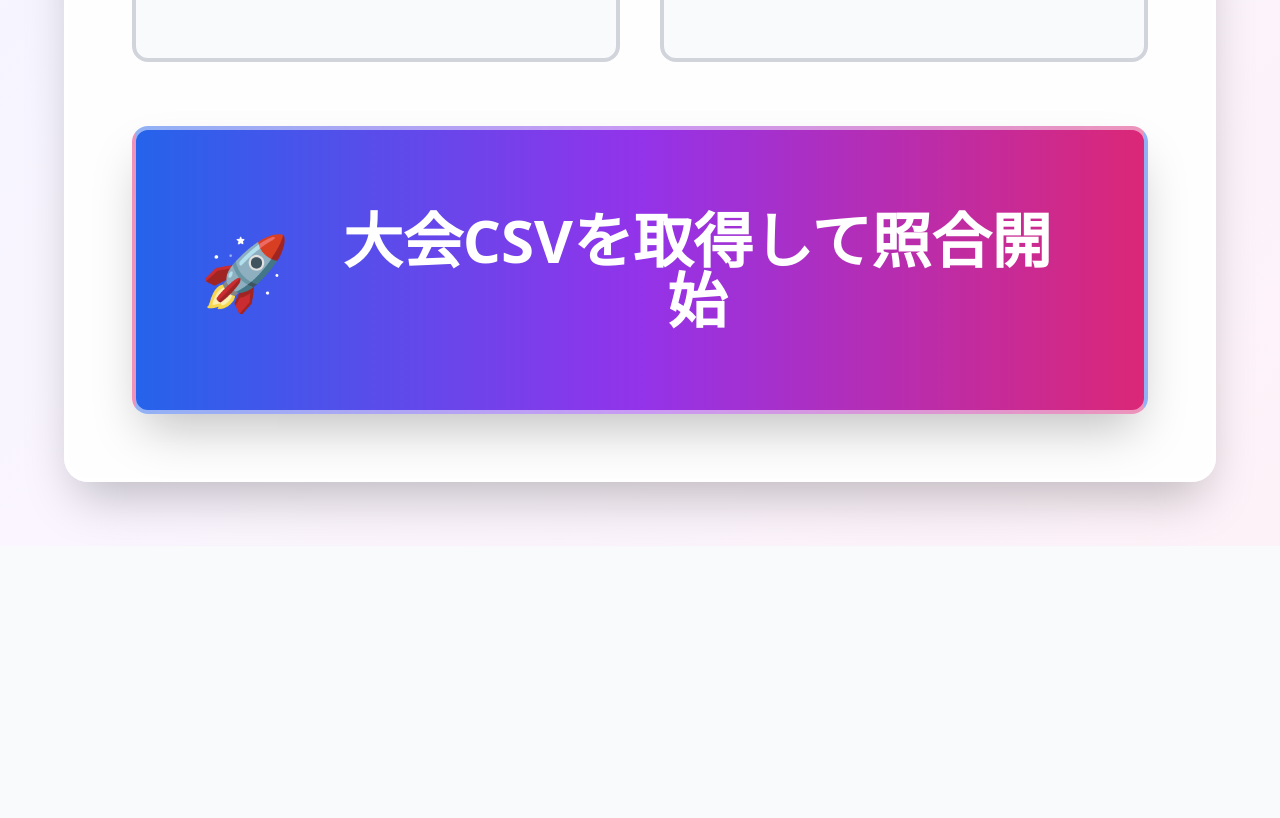
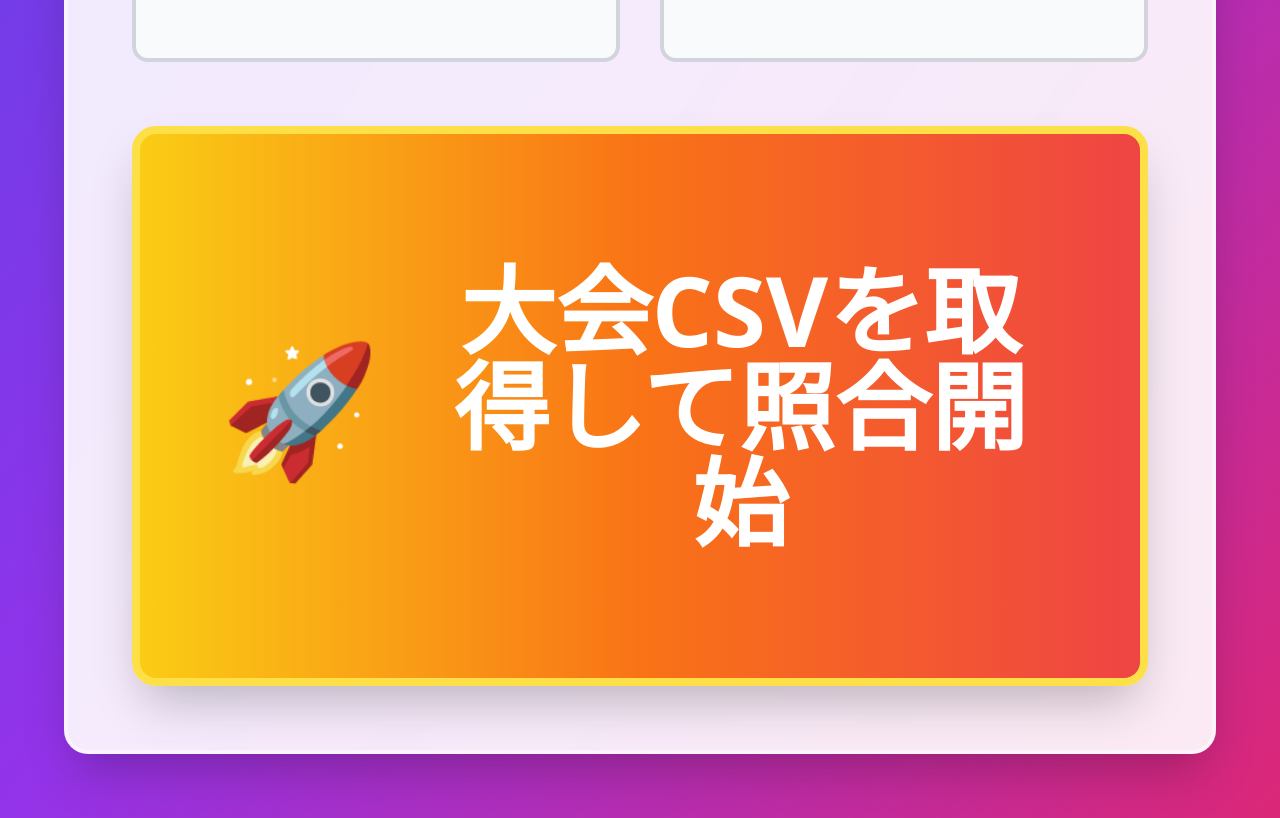
Before and after one commit to sapnap680/letada, a Next.js app in the folder ddadam/frontend/: page / in a window 1280 px wide. Shown: the part 920-1738 px from the top of the page. Before the commit the page ends 1466 px from the top, so only its background shows below. Built offline with nearby package versions, Linux system fonts and the light colour scheme.

Commit message:
Add files via upload

```diff
--- a/ddadam/frontend/pages/index.tsx
+++ b/ddadam/frontend/pages/index.tsx
@@ -65,7 +65,7 @@ export default function Home() {
   };
 
   return (
-    <main className="min-h-screen bg-gradient-to-br from-blue-50 via-purple-50 to-pink-50">
+    <main className="min-h-screen bg-gradient-to-br from-indigo-600 via-purple-600 to-pink-600">
       <div className="min-h-screen flex items-center justify-center p-8 sm:p-12 lg:p-16">
         <div className="w-full max-w-6xl">
           {/* ヘッダー */}
@@ -128,16 +128,16 @@ export default function Home() {
             <button
               onClick={handleStart}
               disabled={loading}
-              className={`w-full py-12 sm:py-16 lg:py-20 px-8 sm:px-12 lg:px-16 rounded-2xl font-black text-white text-4xl sm:text-5xl lg:text-6xl transition-all transform shadow-2xl border-4 ${
+              className={`w-full py-20 sm:py-24 lg:py-32 px-12 sm:px-16 lg:px-20 rounded-3xl font-black text-white text-5xl sm:text-6xl lg:text-7xl xl:text-8xl transition-all transform shadow-2xl border-8 ${
                 loading
                   ? "bg-gray-400 border-gray-500 cursor-not-allowed"
-                  : "bg-gradient-to-r from-blue-600 via-purple-600 to-pink-600 border-white/50 hover:from-blue-500 hover:via-purple-500 hover:to-pink-500 active:from-blue-700 active:via-purple-700 active:to-pink-700 hover:scale-[1.02] active:scale-[0.98] hover:shadow-2xl"
+                  : "bg-gradient-to-r from-yellow-400 via-orange-500 to-red-500 border-yellow-300 hover:from-yellow-300 hover:via-orange-400 hover:to-red-400 active:from-yellow-500 active:via-orange-600 active:to-red-600 hover:scale-[1.02] active:scale-[0.98] hover:shadow-2xl"
               }`}
             >
               {loading ? (
                 <span className="flex items-center justify-center">
                   <svg
-                    className="animate-spin -ml-1 mr-6 sm:mr-8 h-16 sm:h-20 lg:h-24 w-16 sm:w-20 lg:w-24 text-white"
+                    className="animate-spin -ml-1 mr-8 sm:mr-10 lg:mr-12 h-24 sm:h-28 lg:h-32 w-24 sm:w-28 lg:w-32 text-white"
                     xmlns="http://www.w3.org/2000/svg"
                     fill="none"
                     viewBox="0 0 24 24"
@@ -160,7 +160,7 @@ export default function Home() {
                 </span>
               ) : (
                 <span className="flex items-center justify-center">
-                  <span className="mr-4 sm:mr-6 text-5xl sm:text-6xl lg:text-7xl">🚀</span>
+                  <span className="mr-6 sm:mr-8 lg:mr-10 text-6xl sm:text-7xl lg:text-8xl xl:text-9xl">🚀</span>
                   <span>大会CSVを取得して照合開始</span>
                 </span>
               )}
--- a/ddadam/frontend/pages/result.tsx
+++ b/ddadam/frontend/pages/result.tsx
@@ -101,7 +101,7 @@ export default function Result() {
   };
 
   return (
-    <main className="min-h-screen bg-gradient-to-br from-slate-900 via-purple-900 to-slate-900">
+    <main className="min-h-screen bg-gradient-to-br from-indigo-900 via-purple-900 to-pink-900">
       <div className="min-h-screen flex items-center justify-center p-4 sm:p-8 lg:p-12">
         <div className="w-full max-w-5xl">
           {/* ヘッダー */}
@@ -202,10 +202,10 @@ export default function Result() {
                       }
                       target="_blank"
                       rel="noopener noreferrer"
-                      className="inline-block bg-gradient-to-r from-green-600 to-emerald-600 hover:from-green-500 hover:to-emerald-500 text-white font-bold py-6 sm:py-8 px-10 sm:px-12 lg:px-16 rounded-xl shadow-lg hover:shadow-green-500/50 transition-all transform hover:scale-105 active:scale-95 text-xl sm:text-2xl lg:text-3xl"
+                      className="inline-block bg-gradient-to-r from-yellow-400 via-orange-500 to-red-500 hover:from-yellow-300 hover:via-orange-400 hover:to-red-400 text-white font-black py-12 sm:py-16 lg:py-20 px-16 sm:px-20 lg:px-24 rounded-2xl shadow-2xl hover:shadow-yellow-500/50 transition-all transform hover:scale-105 active:scale-95 text-3xl sm:text-4xl lg:text-5xl xl:text-6xl border-4 border-yellow-300"
                     >
                       <span className="flex items-center">
-                        <span className="mr-3 sm:mr-4 text-2xl sm:text-3xl">📥</span>
+                        <span className="mr-4 sm:mr-6 text-4xl sm:text-5xl lg:text-6xl">📥</span>
                         PDFをダウンロード
                       </span>
                     </a>
```
